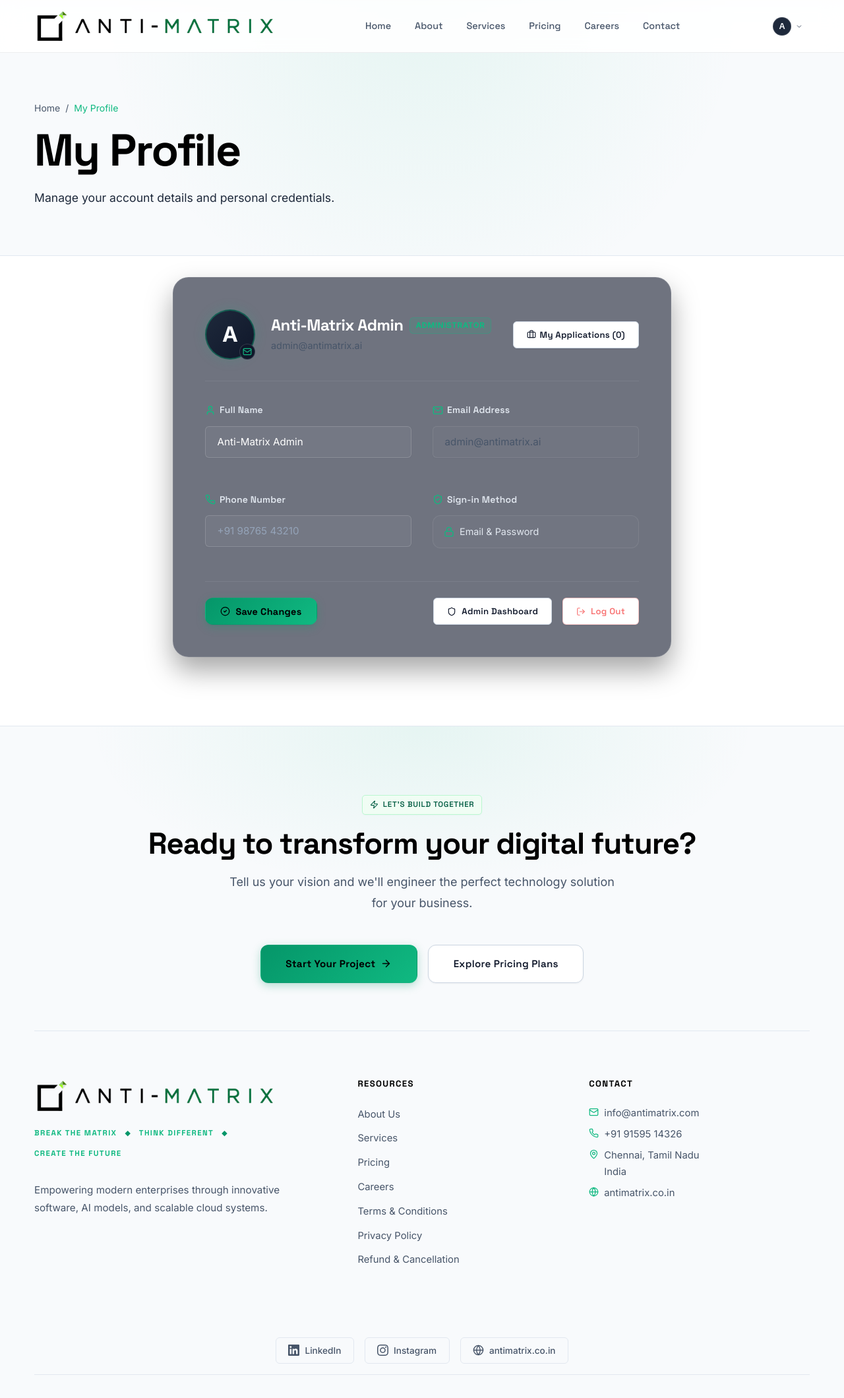
After one commit to technetium-2k26/ANTI-MATRIX-website, a Flask app: page /profile in a window 1280 px wide. The commit adds this page. Shown: the top 2119 px of the page at 66% size. Run offline with Flask 3, Linux system fonts and the light colour scheme; a user stored in the database is signed in; some libraries are stand-ins or nearby versions.

Commit message:
feat: customize profile dropdown, remove navbar name and member badge, add My Profile view

```diff
--- a/app.py
+++ b/app.py
@@ -248,6 +248,8 @@ def create_app(config_name=None):
                             conn.execute(text("CREATE INDEX IF NOT EXISTS ix_users_provider_id ON users (provider_id)"))
                         except Exception:
                             pass
+                    if 'phone' not in user_cols:
+                        conn.execute(text("ALTER TABLE users ADD COLUMN phone VARCHAR(50)"))
                     if 'last_login' not in user_cols:
                         type_str = "DATETIME" if dialect_is_sqlite else "TIMESTAMP"
                         conn.execute(text(f"ALTER TABLE users ADD COLUMN last_login {type_str}"))
--- a/routes/main.py
+++ b/routes/main.py
@@ -832,6 +832,29 @@ def job_apply_success(app_id):
     return render_template('pages/job_apply_success.html', app=application, job=application.job)
 
 
+@main_bp.route('/profile', methods=['GET', 'POST'])
+@main_bp.route('/my-profile', methods=['GET', 'POST'])
+@login_required
+def profile():
+    """Display and manage user profile (Name, Email, Phone Number)."""
+    if request.method == 'POST':
+        name = (request.form.get('name') or '').strip()
+        phone = (request.form.get('phone') or '').strip()
+        if name:
+            current_user.name = name
+        current_user.phone = phone if phone else None
+        db.session.commit()
+        flash('Profile updated successfully!', 'success')
+        return redirect(url_for('main.profile'))
+
+    apps_count = JobApplication.query.filter(
+        (JobApplication.user_id == current_user.id) |
+        (JobApplication.email == current_user.email.lower())
+    ).count()
+
+    return render_template('pages/profile.html', apps_count=apps_count)
+
+
 @main_bp.route('/my-applications')
 @login_required
 def my_applications():
--- a/templates/components/navbar.html
+++ b/templates/components/navbar.html
@@ -48,11 +48,11 @@
       {% if current_user.is_authenticated %}
         <div style="position: relative;" id="profile-dropdown-wrapper">
 
-          {# Clean Professional Profile Trigger #}
+          {# Clean Minimalist Profile Trigger (Avatar + Chevron, No Name) #}
           <button
             id="profile-dropdown-btn"
             onclick="toggleProfileDropdown()"
-            style="display: inline-flex; align-items: center; gap: 8px; background: rgba(255, 255, 255, 0.04); border: 1px solid rgba(255, 255, 255, 0.12); border-radius: 6px; padding: 0.35rem 0.8rem 0.35rem 0.45rem; cursor: pointer; transition: all 0.2s; color: var(--color-white);"
+            style="display: inline-flex; align-items: center; gap: 6px; background: rgba(255, 255, 255, 0.04); border: 1px solid rgba(255, 255, 255, 0.12); border-radius: 9999px; padding: 0.25rem 0.55rem 0.25rem 0.3rem; cursor: pointer; transition: all 0.2s; color: var(--color-white);"
             onmouseover="this.style.background='rgba(255,255,255,0.08)'; this.style.borderColor='rgba(255,255,255,0.2)';"
             onmouseout="this.style.background='rgba(255,255,255,0.04)'; this.style.borderColor='rgba(255,255,255,0.12)';"
             aria-haspopup="true"
@@ -67,14 +67,6 @@
                 {{ current_user.name[0].upper() }}
               </span>
             {% endif %}
-            <span style="font-size: 0.875rem; font-weight: 500; color: var(--color-white);">
-              {{ current_user.name.split()[0] }}
-            </span>
-            {% if current_user.role == 'admin' %}
-              <span style="font-size: 0.65rem; font-weight: 600; letter-spacing: 0.04em; color: var(--color-primary-light); background: rgba(16, 185, 129, 0.1); border: 1px solid rgba(16, 185, 129, 0.25); border-radius: 4px; padding: 1px 5px; text-transform: uppercase;">
-                Admin
-              </span>
-            {% endif %}
             <svg id="profile-chevron" width="12" height="12" viewBox="0 0 24 24" fill="none" stroke="currentColor" stroke-width="2" style="transition: transform 0.2s; color: var(--color-text-dim);">
               <polyline points="6 9 12 15 18 9"></polyline>
             </svg>
@@ -86,8 +78,10 @@
             style="display: none; position: absolute; top: calc(100% + 10px); right: 0; min-width: 250px; background: rgba(15, 23, 42, 0.98); backdrop-filter: blur(20px); border: 1px solid rgba(255, 255, 255, 0.1); border-radius: 12px; box-shadow: 0 16px 36px rgba(0, 0, 0, 0.5), 0 0 0 1px rgba(255, 255, 255, 0.05); z-index: 9999; overflow: hidden;"
             role="menu"
           >
-            {# User Info Header #}
-            <div style="padding: 1rem 1.1rem; border-bottom: 1px solid rgba(255, 255, 255, 0.08); background: rgba(255, 255, 255, 0.02);">
+            {# User Info Header (Clickable -> My Profile) #}
+            <a href="{{ url_for('main.profile') }}" style="text-decoration: none; color: inherit; display: block;" title="View Profile">
+              <div style="padding: 1rem 1.1rem; border-bottom: 1px solid rgba(255, 255, 255, 0.08); background: rgba(255, 255, 255, 0.02); transition: background 0.15s;"
+                   onmouseover="this.style.background='rgba(255,255,255,0.05)'" onmouseout="this.style.background='rgba(255,255,255,0.02)'">
                 <div style="display: flex; align-items: center; gap: 10px; margin-bottom: 0.4rem;">
                   {% if current_user.profile_picture %}
                     <img src="{{ current_user.profile_picture }}" alt="{{ current_user.name }}" style="width: 34px; height: 34px; border-radius: 50%; object-fit: cover; border: 1px solid rgba(255, 255, 255, 0.2); flex-shrink: 0;" />
@@ -104,10 +98,6 @@
                       <span style="font-size: 0.65rem; font-weight: 600; padding: 1px 5px; background: rgba(16, 185, 129, 0.15); border: 1px solid rgba(16, 185, 129, 0.3); border-radius: 4px; color: var(--color-primary-light); text-transform: uppercase;">
                         Administrator
                       </span>
-                  {% else %}
-                    <span style="font-size: 0.65rem; font-weight: 500; padding: 1px 5px; background: rgba(255, 255, 255, 0.06); border: 1px solid rgba(255, 255, 255, 0.1); border-radius: 4px; color: var(--color-text-dim);">
-                      Member
-                    </span>
                     {% endif %}
                   </div>
                 </div>
@@ -118,18 +108,40 @@
                   <span style="overflow: hidden; text-overflow: ellipsis; white-space: nowrap;">{{ current_user.email }}</span>
                 </div>
 
-              {# Phone — if available #}
-              {% if current_user.phone is defined and current_user.phone %}
+                {# Phone Number (if available) #}
+                {% if current_user.phone_number %}
                 <div style="display: flex; align-items: center; gap: 6px; font-size: 0.78rem; color: var(--color-text-dim); margin-top: 3px;">
                   {{ icon('phone', size=12) }}
-                <span>{{ current_user.phone }}</span>
+                  <span>{{ current_user.phone_number }}</span>
                 </div>
                 {% endif %}
               </div>
+            </a>
 
             {# Dropdown Navigation Links #}
             <div style="padding: 0.35rem 0;">
+              {# 1. My Profile #}
+              <a href="{{ url_for('main.profile') }}"
+                 role="menuitem"
+                 style="display: flex; align-items: center; gap: 10px; padding: 0.6rem 1.1rem; font-size: 0.85rem; color: #f1f5f9; text-decoration: none; transition: background 0.15s;"
+                 onmouseover="this.style.background='rgba(255,255,255,0.06)'" onmouseout="this.style.background='transparent'">
+                {{ icon('user', size=14, color='var(--color-primary-light)') }}
+                <span>My Profile</span>
+              </a>
+
+              {# 2. My Applications #}
+              <a href="{{ url_for('main.my_applications') }}"
+                 role="menuitem"
+                 style="display: flex; align-items: center; gap: 10px; padding: 0.6rem 1.1rem; font-size: 0.85rem; color: #f1f5f9; text-decoration: none; transition: background 0.15s;"
+                 onmouseover="this.style.background='rgba(255,255,255,0.06)'" onmouseout="this.style.background='transparent'">
+                {{ icon('briefcase', size=14) }}
+                <span>My Applications</span>
+              </a>
+
+              {# Admin Navigation Links #}
               {% if current_user.role == 'admin' %}
+                <div style="height: 1px; background: rgba(255, 255, 255, 0.08); margin: 0.35rem 0;"></div>
+
                 <a href="{{ url_for('admin.dashboard') }}"
                    role="menuitem"
                    style="display: flex; align-items: center; gap: 10px; padding: 0.6rem 1.1rem; font-size: 0.85rem; color: #f1f5f9; text-decoration: none; transition: background 0.15s;"
@@ -165,18 +177,11 @@
                   {{ icon('wallet', size=14, color='#10b981') }}
                   <span>Money Management</span>
                 </a>
-              {% else %}
-                <a href="{{ url_for('main.my_applications') }}"
-                   role="menuitem"
-                   style="display: flex; align-items: center; gap: 10px; padding: 0.6rem 1.1rem; font-size: 0.85rem; color: #f1f5f9; text-decoration: none; transition: background 0.15s;"
-                   onmouseover="this.style.background='rgba(255,255,255,0.06)'" onmouseout="this.style.background='transparent'">
-                  {{ icon('briefcase', size=14) }}
-                  <span>My Applications</span>
-                </a>
               {% endif %}
 
               <div style="height: 1px; background: rgba(255, 255, 255, 0.08); margin: 0.35rem 0;"></div>
 
+              {# 3. Log Out #}
               <a href="{{ url_for('auth.logout') }}"
                  role="menuitem"
                  style="display: flex; align-items: center; gap: 10px; padding: 0.6rem 1.1rem; font-size: 0.85rem; color: #f87171; text-decoration: none; transition: background 0.15s;"
@@ -218,6 +223,13 @@
   <a href="{{ url_for('main.careers') }}" class="{{ 'active' if request.path.startswith('/careers') else '' }}">Careers</a>
   <a href="{{ url_for('main.contact') }}" class="{{ 'active' if request.path.startswith('/contact') else '' }}">Contact</a>
   {% if current_user.is_authenticated %}
+    <div class="mobile-nav-divider"></div>
+    <a href="{{ url_for('main.profile') }}" class="{{ 'active' if request.path == '/profile' else '' }}" style="display: flex; align-items: center; gap: 8px; color: var(--color-primary-light);">
+      {{ icon('user', size=14) }} My Profile
+    </a>
+    <a href="{{ url_for('main.my_applications') }}" class="{{ 'active' if request.path.startswith('/my-applications') else '' }}" style="display: flex; align-items: center; gap: 8px;">
+      {{ icon('briefcase', size=14) }} My Applications
+    </a>
     {% if current_user.role == 'admin' %}
       <a href="{{ url_for('admin.dashboard') }}" class="{{ 'active' if request.path.startswith('/admin') else '' }}" style="display: flex; align-items: center; gap: 8px; color: var(--color-primary-light);">
         {{ icon('shield', size=14) }} Admin Dashboard
@@ -231,10 +243,6 @@
       <a href="{{ url_for('admin.applications') }}" class="{{ 'active' if request.path == '/admin/applications' else '' }}" style="display: flex; align-items: center; gap: 8px;">
         {{ icon('users', size=14) }} Applications
       </a>
-    {% else %}
-      <a href="{{ url_for('main.my_applications') }}" class="{{ 'active' if request.path.startswith('/my-applications') else '' }}" style="display: flex; align-items: center; gap: 8px;">
-        {{ icon('briefcase', size=14) }} My Applications
-      </a>
     {% endif %}
   {% endif %}
 
@@ -242,12 +250,13 @@
 
   <div class="mobile-nav-actions">
     {% if current_user.is_authenticated %}
-      {# Clean Mobile profile info #}
-      <div style="padding: 0.75rem 1rem; background: rgba(255, 255, 255, 0.03); border-radius: var(--radius-md); margin-bottom: 0.75rem; border: 1px solid rgba(255, 255, 255, 0.08); display: flex; align-items: center; gap: 10px;">
+      {# Clean Mobile profile info (Clickable to My Profile) #}
+      <a href="{{ url_for('main.profile') }}" style="text-decoration: none; color: inherit; display: block; margin-bottom: 0.75rem;">
+        <div style="padding: 0.75rem 1rem; background: rgba(255, 255, 255, 0.03); border-radius: var(--radius-md); border: 1px solid rgba(255, 255, 255, 0.08); display: flex; align-items: center; gap: 10px;">
           {% if current_user.profile_picture %}
-          <img src="{{ current_user.profile_picture }}" alt="{{ current_user.name }}" style="width: 32px; height: 32px; border-radius: 50%; object-fit: cover; border: 1px solid rgba(255, 255, 255, 0.2); flex-shrink: 0;" />
+            <img src="{{ current_user.profile_picture }}" alt="{{ current_user.name }}" style="width: 34px; height: 34px; border-radius: 50%; object-fit: cover; border: 1px solid rgba(255, 255, 255, 0.2); flex-shrink: 0;" />
           {% else %}
-          <span style="width: 32px; height: 32px; border-radius: 50%; background: #1e293b; border: 1px solid rgba(255, 255, 255, 0.15); display: flex; align-items: center; justify-content: center; color: #fff; font-weight: 600; font-size: 0.85rem; flex-shrink: 0;">
+            <span style="width: 34px; height: 34px; border-radius: 50%; background: #1e293b; border: 1px solid rgba(255, 255, 255, 0.15); display: flex; align-items: center; justify-content: center; color: #fff; font-weight: 600; font-size: 0.85rem; flex-shrink: 0;">
               {{ current_user.name[0].upper() }}
             </span>
           {% endif %}
@@ -258,9 +267,15 @@
             <div style="font-size: 0.75rem; color: var(--color-text-dim); overflow: hidden; text-overflow: ellipsis; white-space: nowrap;">
               {{ current_user.email }}
             </div>
+            {% if current_user.phone_number %}
+            <div style="font-size: 0.75rem; color: var(--color-text-dim); overflow: hidden; text-overflow: ellipsis; white-space: nowrap; margin-top: 2px;">
+              {{ current_user.phone_number }}
+            </div>
+            {% endif %}
           </div>
         </div>
-      <a href="{{ url_for('auth.logout') }}" class="btn btn-outline btn-sm" style="justify-content: center; gap: 6px;">
+      </a>
+      <a href="{{ url_for('auth.logout') }}" class="btn btn-outline btn-sm" style="justify-content: center; gap: 6px; color: #f87171; border-color: rgba(239, 68, 68, 0.3);">
         {{ icon('log-out', size=14) }} Log Out
       </a>
     {% else %}
--- /dev/null
+++ b/templates/pages/profile.html
@@ -0,0 +1,176 @@
+{% extends 'base.html' %}
+{% from 'components/icons.html' import icon, google_icon, github_icon %}
+
+{% block title %}My Profile | Anti-Matrix{% endblock %}
+
+{% block content %}
+<!-- Page Hero -->
+<section class="page-hero">
+  <div class="container">
+    <div style="display: flex; align-items: center; gap: 8px; margin-bottom: 0.75rem; font-size: 0.875rem; color: var(--color-text-dim);">
+      <a href="{{ url_for('main.home') }}" style="color: var(--color-text-dim); text-decoration: none;">Home</a>
+      <span>/</span>
+      <span style="color: var(--color-primary-light);">My Profile</span>
+    </div>
+    <h1>My Profile</h1>
+    <p>Manage your account details and personal credentials.</p>
+  </div>
+</section>
+
+<section class="section" style="background: var(--color-bg); min-height: 60vh; padding-top: var(--space-xl);">
+  <div class="container" style="max-width: 820px;">
+
+    <!-- Profile Card -->
+    <div class="card animate-fade-up" style="border: 1px solid rgba(255, 255, 255, 0.1); background: rgba(15, 23, 42, 0.6); backdrop-filter: blur(16px); border-radius: var(--radius-xl); padding: var(--space-2xl); box-shadow: 0 20px 40px rgba(0, 0, 0, 0.35);">
+
+      <!-- Top Profile Header -->
+      <div style="display: flex; align-items: center; justify-content: space-between; flex-wrap: wrap; gap: var(--space-lg); padding-bottom: var(--space-xl); border-bottom: 1px solid rgba(255, 255, 255, 0.08);">
+        <div style="display: flex; align-items: center; gap: var(--space-lg);">
+
+          <!-- Avatar -->
+          <div style="position: relative;">
+            {% if current_user.profile_picture %}
+              <img src="{{ current_user.profile_picture }}" alt="{{ current_user.name }}" style="width: 76px; height: 76px; border-radius: 50%; object-fit: cover; border: 2px solid rgba(16, 185, 129, 0.5); box-shadow: 0 0 20px rgba(16, 185, 129, 0.2);" />
+            {% else %}
+              <div style="width: 76px; height: 76px; border-radius: 50%; background: linear-gradient(135deg, #1e293b, #0f172a); border: 2px solid rgba(16, 185, 129, 0.4); display: flex; align-items: center; justify-content: center; font-size: 2rem; font-weight: 700; color: #f8fafc; box-shadow: 0 0 20px rgba(16, 185, 129, 0.15);">
+                {{ current_user.name[0].upper() }}
+              </div>
+            {% endif %}
+
+            <!-- Provider Badge -->
+            <div style="position: absolute; bottom: 0; right: 0; background: #0f172a; border-radius: 50%; padding: 4px; border: 1px solid rgba(255, 255, 255, 0.15); display: flex; align-items: center; justify-content: center;">
+              {% if current_user.provider == 'google' %}
+                {{ google_icon(size=14) }}
+              {% elif current_user.provider == 'github' %}
+                {{ github_icon(size=14, color='#ffffff') }}
+              {% else %}
+                {{ icon('mail', size=14, color='var(--color-primary-light)') }}
+              {% endif %}
+            </div>
+          </div>
+
+          <!-- User Name & Roles -->
+          <div>
+            <div style="display: flex; align-items: center; gap: 10px; flex-wrap: wrap;">
+              <h2 style="font-size: 1.5rem; font-weight: 700; color: #fff; margin: 0;">
+                {{ current_user.name }}
+              </h2>
+              {% if current_user.role == 'admin' %}
+                <span style="font-size: 0.725rem; font-weight: 700; letter-spacing: 0.05em; color: var(--color-primary-light); background: rgba(16, 185, 129, 0.12); border: 1px solid rgba(16, 185, 129, 0.3); border-radius: 6px; padding: 2px 8px; text-transform: uppercase;">
+                  Administrator
+                </span>
+              {% endif %}
+            </div>
+            <div style="font-size: 0.9rem; color: var(--color-text-dim); margin-top: 4px;">
+              {{ current_user.email }}
+            </div>
+          </div>
+        </div>
+
+        <!-- Quick Top Action -->
+        <div>
+          <a href="{{ url_for('main.my_applications') }}" class="btn btn-outline btn-sm" style="gap: 6px;">
+            {{ icon('briefcase', size=14) }} My Applications ({{ apps_count }})
+          </a>
+        </div>
+      </div>
+
+      <!-- Profile Details Form -->
+      <form method="POST" action="{{ url_for('main.profile') }}" style="margin-top: var(--space-xl);">
+        <input type="hidden" name="csrf_token" value="{{ csrf_token() }}"/>
+
+        <div style="display: grid; grid-template-columns: repeat(auto-fit, minmax(280px, 1fr)); gap: var(--space-xl); margin-bottom: var(--space-xl);">
+
+          <!-- Full Name -->
+          <div class="form-group">
+            <label for="profile-name" style="display: flex; align-items: center; gap: 6px; font-weight: 600; color: #e2e8f0; margin-bottom: 0.5rem;">
+              {{ icon('user', size=16, color='var(--color-primary-light)') }} Full Name
+            </label>
+            <input
+              id="profile-name"
+              name="name"
+              type="text"
+              class="form-control"
+              value="{{ current_user.name }}"
+              required
+              style="background: rgba(255, 255, 255, 0.04); border-color: rgba(255, 255, 255, 0.15); color: #fff;"
+            />
+          </div>
+
+          <!-- Email Address (Read-only for security) -->
+          <div class="form-group">
+            <label for="profile-email" style="display: flex; align-items: center; gap: 6px; font-weight: 600; color: #e2e8f0; margin-bottom: 0.5rem;">
+              {{ icon('mail', size=16, color='var(--color-primary-light)') }} Email Address
+            </label>
+            <input
+              id="profile-email"
+              type="email"
+              class="form-control"
+              value="{{ current_user.email }}"
+              readonly
+              disabled
+              style="background: rgba(255, 255, 255, 0.02); border-color: rgba(255, 255, 255, 0.08); color: var(--color-text-dim); cursor: not-allowed;"
+            />
+          </div>
+
+          <!-- Phone Number -->
+          <div class="form-group">
+            <label for="profile-phone" style="display: flex; align-items: center; gap: 6px; font-weight: 600; color: #e2e8f0; margin-bottom: 0.5rem;">
+              {{ icon('phone', size=16, color='var(--color-primary-light)') }} Phone Number
+            </label>
+            <input
+              id="profile-phone"
+              name="phone"
+              type="tel"
+              class="form-control"
+              placeholder="+91 98765 43210"
+              value="{{ current_user.phone_number or '' }}"
+              style="background: rgba(255, 255, 255, 0.04); border-color: rgba(255, 255, 255, 0.15); color: #fff;"
+            />
+          </div>
+
+          <!-- Authentication Method -->
+          <div class="form-group">
+            <label style="display: flex; align-items: center; gap: 6px; font-weight: 600; color: #e2e8f0; margin-bottom: 0.5rem;">
+              {{ icon('shield-check', size=16, color='var(--color-primary-light)') }} Sign-in Method
+            </label>
+            <div style="padding: 0.75rem 1rem; background: rgba(255, 255, 255, 0.02); border: 1px solid rgba(255, 255, 255, 0.08); border-radius: var(--radius-md); font-size: 0.9rem; color: #e2e8f0; display: flex; align-items: center; gap: 8px;">
+              {% if current_user.provider == 'google' %}
+                {{ google_icon(size=16) }}
+                <span>Google Account</span>
+              {% elif current_user.provider == 'github' %}
+                {{ github_icon(size=16, color='#ffffff') }}
+                <span>GitHub Account</span>
+              {% else %}
+                {{ icon('lock', size=16, color='var(--color-primary-light)') }}
+                <span>Email &amp; Password</span>
+              {% endif %}
+            </div>
+          </div>
+        </div>
+
+        <!-- Form Actions -->
+        <div style="display: flex; align-items: center; justify-content: space-between; flex-wrap: wrap; gap: var(--space-md); padding-top: var(--space-lg); border-top: 1px solid rgba(255, 255, 255, 0.08);">
+          <div style="display: flex; align-items: center; gap: 8px;">
+            <button type="submit" class="btn btn-primary" style="padding: 0.65rem 1.4rem;">
+              {{ icon('check-circle', size=15) }} Save Changes
+            </button>
+          </div>
+
+          <div style="display: flex; align-items: center; gap: var(--space-md);">
+            {% if current_user.role == 'admin' %}
+              <a href="{{ url_for('admin.dashboard') }}" class="btn btn-outline btn-sm">
+                {{ icon('shield', size=14) }} Admin Dashboard
+              </a>
+            {% endif %}
+            <a href="{{ url_for('auth.logout') }}" class="btn btn-outline btn-sm" style="color: #f87171; border-color: rgba(239, 68, 68, 0.3);">
+              {{ icon('log-out', size=14) }} Log Out
+            </a>
+          </div>
+        </div>
+      </form>
+    </div>
+
+  </div>
+</section>
+{% endblock %}
```
Also changed, not shown: models/user.py (+13 -0 lines), tests/test_profile.py (added, +126 -0 lines). Lines whose indentation alone changed are shown as unchanged.
